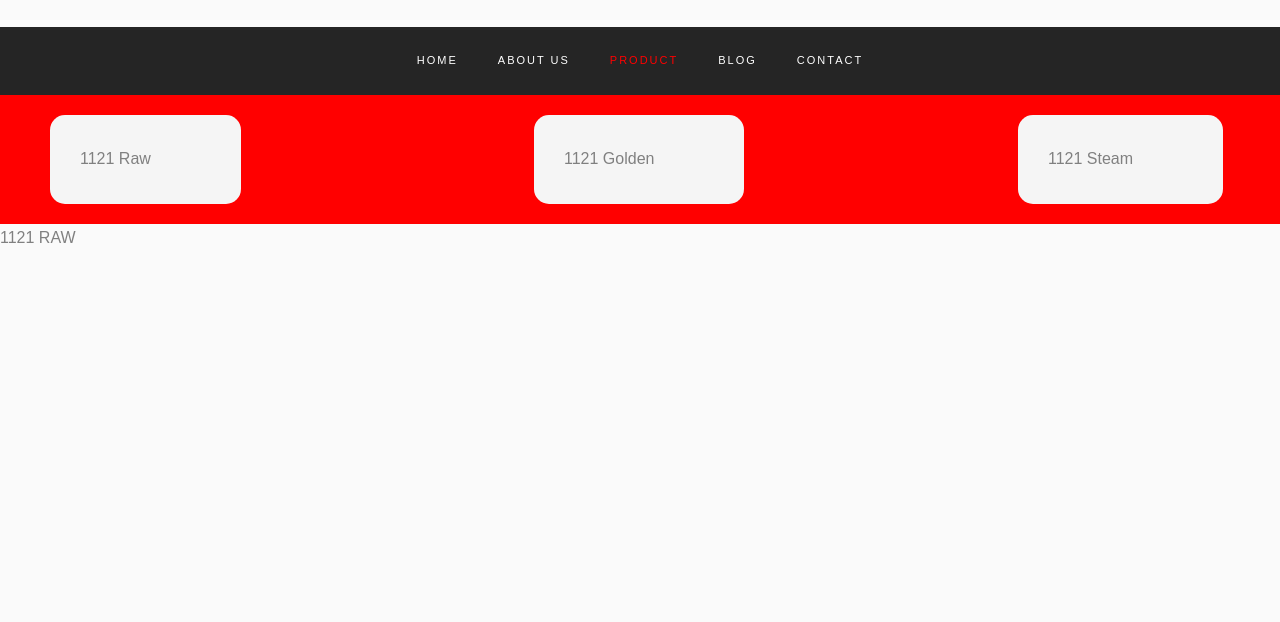
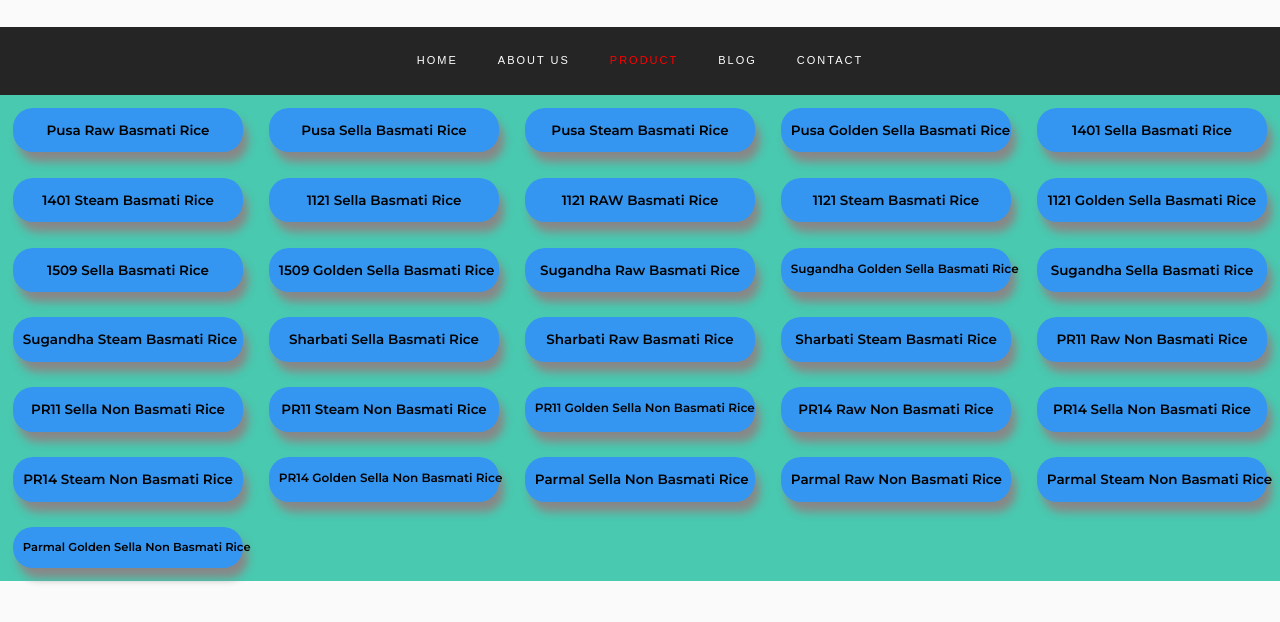
Before and after one commit to Saurn98/Saroni-Global, a plain HTML site: page basmati_rice_types.html in a window 1280 px wide. Shown: the part 80-702 px from the top of the page. Drawn offline with nearby package versions, Linux system fonts and the light colour scheme; a web font is replaced by a local one.

Commit message:
Chawal ka naam done

```diff
--- a/CSS/product-types.css
+++ b/CSS/product-types.css
@@ -1,30 +1,38 @@
 .scroll-butttons-container
 {
-    /*width: 100%;
     display: grid;
-    grid-template-columns: repeat(auto-fit, minmax(300px, 1fr));
-    justify-items: space-around;
-    background-color: rgb(170, 166, 170);
-    padding: 50px 50px 50px 50px;*/
-    display: grid;
-    grid-template-columns: repeat(auto-fit, minmax(100px, 1fr));
+    grid-template-columns: repeat(auto-fit, minmax(250px, 1fr));
     justify-items: space-around;
     /*align-items: center;*/
-    padding: 20px;
-    padding-left: 50px;
-    background-color:red;
+    background-color:#48C9B0;
 }
 .scroll-text
 {
     align-self: center;
+    color: black;
 }
 .scroll-buttons
 {
-    background-color: whitesmoke;
+    align-items: center;
+    border-radius: 20px;
+    padding: 10px 10px 10px 10px;
+    font-family: 'Montserrat', sans-serif;
+    font-size: 13.5px;
+    box-shadow: 5px 10px 8px #888888;
+    margin: 5%;
+    white-space:nowrap;
+    cursor: pointer;
+    transition: background-color;
+    transition-duration: 2s;
+    justify-content: center;
     text-align: center;
-    border-radius: 15px;
-    width: fit-content;
-    justify-content: center;
-    align-items: center;
-    padding: 30px 90px 30px 30px;
+    background: #3496f1;
+    text-decoration: none;
+    transition: background-color ease;
+    transition-duration: 1s;
 }
+.scroll-buttons:hover
+{
+    box-shadow: 5px 10px 8px #888888;
+    background-color: white;
+}
--- a/CSS/product.css
+++ b/CSS/product.css
@@ -66,8 +66,6 @@
     grid-template-columns: repeat(auto-fit, minmax(300px, 1fr));
     justify-items: space-around;
     /*align-items: center;*/
-    padding: 20px;
-    padding-left: 50px;
 }
 .green
 {
--- a/basmati_rice_types.html
+++ b/basmati_rice_types.html
@@ -15,8 +15,8 @@
 	<script src="https://cdn.jsdelivr.net/npm/bootstrap@4.0.0/dist/js/bootstrap.min.js" integrity="sha384-JZR6Spejh4U02d8jOt6vLEHfe/JQGiRRSQQxSfFWpi1MquVdAyjUar5+76PVCmYl" crossorigin="anonymous"></script>
 	<!--Fonts-->
 	<link rel="preconnect" href="https://fonts.googleapis.com">
-	<link rel="preconnect" href="https://fonts.gstatic.com" crossorigin>
-	<link href="https://fonts.googleapis.com/css2?family=Concert+One&family=Koulen&family=Open+Sans&family=Oswald:wght@600&family=Slabo+27px&display=swap" rel="stylesheet">
+  <link rel="preconnect" href="https://fonts.gstatic.com" crossorigin>
+  <link href="https://fonts.googleapis.com/css2?family=Concert+One&family=Koulen&family=Montserrat:wght@600&family=Open+Sans&family=Oswald:wght@600&family=Pacifico&family=Slabo+27px&display=swap" rel="stylesheet">
 	<!--Fonts-->
 	<link rel="stylesheet" href="css/header.css">
     <link rel="stylesheet" href="css/product-types.css">
@@ -84,31 +84,208 @@
 	    </div>
 	  </nav>
     <!-- END nav -->
+    <!--<div class="scroll-buttons-container">
+      <div class="tab green" onclick="start()">
+        <div class="tab-item">
+          Rice
+        </div>
+      </div>
+      <div class="tab blue">
+        <div class="tab-item">
+          Oil
+        </div>
+      </div>
+      <div class="tab green">
+        <div class="tab-item">
+          Eggs
+        </div>
+      </div>
+      <div class="tab blue">
+        <div class="tab-item">
+          Sugar
+        </div>
+      </div>
+      <div class="tab green">
+        <div class="tab-item">
+          Fresh Vegetables
+        </div>
+      </div>
+      <div class="tab blue">
+        <div class="tab-item">
+          Frozen Fruits And Vegitables
+        </div>
+      </div>
+      <div class="tab green">
+        <div class="tab-item">
+          Petroleum Products
+        </div>
+      </div>
+      <div class="tab blue">
+        <div class="tab-item">
+          Others
+        </div>
+      </div>
+      </div>-->
     <div class="scroll-butttons-container">
-        <div class="scroll-buttons">
+        <a class="scroll-buttons">
             <div class="scroll-text">
-                1121 Raw
+              Pusa Raw Basmati Rice
             </div>
+        </a>
+        <a class="scroll-buttons">
+          <div class="scroll-text">
+            Pusa Sella Basmati Rice
+          </div>
+      </a>
+      <a class="scroll-buttons">
+        <div class="scroll-text">
+          Pusa Steam Basmati Rice
         </div>
-        <br>
-        <div class="scroll-buttons">
-            <div class="scroll-text" href="index.html">
-                1121 Golden
-            </div>
-        </div>
-        <br>
-        <div class="scroll-buttons">
-            <div class="scroll-text">
-                1121 Steam
-            </div>
-        </div>
+    </a>
+    <a class="scroll-buttons">
+      <div class="scroll-text">
+        Pusa Golden Sella Basmati Rice
+      </div>
+  </a>
+  <a class="scroll-buttons">
+    <div class="scroll-text">
+      1401 Sella Basmati Rice
     </div>
-    <section class="types" id="1121Raw">
-        <div class="specification-container">
-            <div class="specification-header">1121 RAW</div>
+</a>
+<a class="scroll-buttons">
+  <div class="scroll-text">
+    1401 Steam Basmati Rice
+  </div>
+</a>
+<a class="scroll-buttons">
+  <div class="scroll-text">
+    1121 Sella Basmati Rice
+  </div>
+</a>
+<a class="scroll-buttons">
+  <div class="scroll-text">
+    1121 RAW Basmati Rice
+  </div>
+</a>
+<a class="scroll-buttons">
+  <div class="scroll-text">
+    1121 Steam Basmati Rice
+  </div>
+</a>
 
-        </div>
-    </section>
+<a class="scroll-buttons">
+  <div class="scroll-text">
+    1121 Golden Sella Basmati Rice
+  </div>
+</a>
+<a class="scroll-buttons">
+  <div class="scroll-text">
+    1509 Sella Basmati Rice
+  </div>
+</a>
+<a class="scroll-buttons">
+  <div class="scroll-text">
+    1509 Golden Sella Basmati Rice
+  </div>
+</a>
+<a class="scroll-buttons">
+  <div class="scroll-text">
+    Sugandha Raw Basmati Rice
+  </div>
+</a>
+
+<a class="scroll-buttons">
+  <div class="scroll-text" style="font-size: 12px;">
+    Sugandha Golden Sella Basmati Rice
+  </div>
+</a>
+<a class="scroll-buttons">
+  <div class="scroll-text">
+    Sugandha Sella Basmati Rice
+  </div>
+</a>
+<a class="scroll-buttons">
+  <div class="scroll-text">
+    Sugandha Steam Basmati Rice
+  </div>
+</a>
+<a class="scroll-buttons">
+  <div class="scroll-text">
+    Sharbati Sella Basmati Rice
+  </div>
+</a>
+<a class="scroll-buttons">
+  <div class="scroll-text">
+    Sharbati Raw Basmati Rice
+  </div>
+</a>
+<a class="scroll-buttons">
+  <div class="scroll-text">
+    Sharbati Steam Basmati Rice
+  </div>
+</a>
+<a class="scroll-buttons">
+  <div class="scroll-text">
+    PR11 Raw Non Basmati Rice
+  </div>
+</a>
+<a class="scroll-buttons">
+  <div class="scroll-text">
+    PR11 Sella Non Basmati Rice
+  </div>
+</a>
+<a class="scroll-buttons">
+  <div class="scroll-text">
+    PR11 Steam Non Basmati Rice
+  </div>
+</a>
+<a class="scroll-buttons">
+  <div class="scroll-text" style="font-size:12px">
+    PR11 Golden Sella Non Basmati Rice
+  </div>
+</a>
+<a class="scroll-buttons">
+  <div class="scroll-text">
+    PR14 Raw Non Basmati Rice
+  </div>
+</a>
+<a class="scroll-buttons">
+  <div class="scroll-text">
+    PR14 Sella Non Basmati Rice
+  </div>
+</a>
+<a class="scroll-buttons">
+  <div class="scroll-text">
+    PR14 Steam Non Basmati Rice
+  </div>
+</a>
+<a class="scroll-buttons">
+  <div class="scroll-text" style="font-size:12px">
+    PR14 Golden Sella Non Basmati Rice
+  </div>
+</a>
+
+<a class="scroll-buttons">
+  <div class="scroll-text">
+    Parmal Sella Non Basmati Rice
+  </div>
+</a>
+<a class="scroll-buttons">
+  <div class="scroll-text">
+    Parmal Raw Non Basmati Rice
+  </div>
+</a>
+<a class="scroll-buttons">
+  <div class="scroll-text">
+    Parmal Steam Non Basmati Rice
+  </div>
+</a>
+<a class="scroll-buttons">
+  <div class="scroll-text" style="font-size: 11.5px">
+    Parmal Golden Sella Non Basmati Rice
+  </div>
+</a>
+</div>
 <script src="js/jquery.min.js"></script>
 <script src="js/popper.js"></script>
 <script src="js/bootstrap.min.js"></script>
--- a/scss/header.scss
+++ b/scss/header.scss
@@ -198,7 +198,7 @@ h1, h2, h3, h4, h5,
 		display: block;
 		font-size: 12px;
 		font-weight: 500;
-		color: rgba(0,0,0,.3);
+		color: #950517;
 	}
 	&:hover, &:focus{
 		color: $black;
```
Also changed, not shown: scss/header.css, 1 other file.
